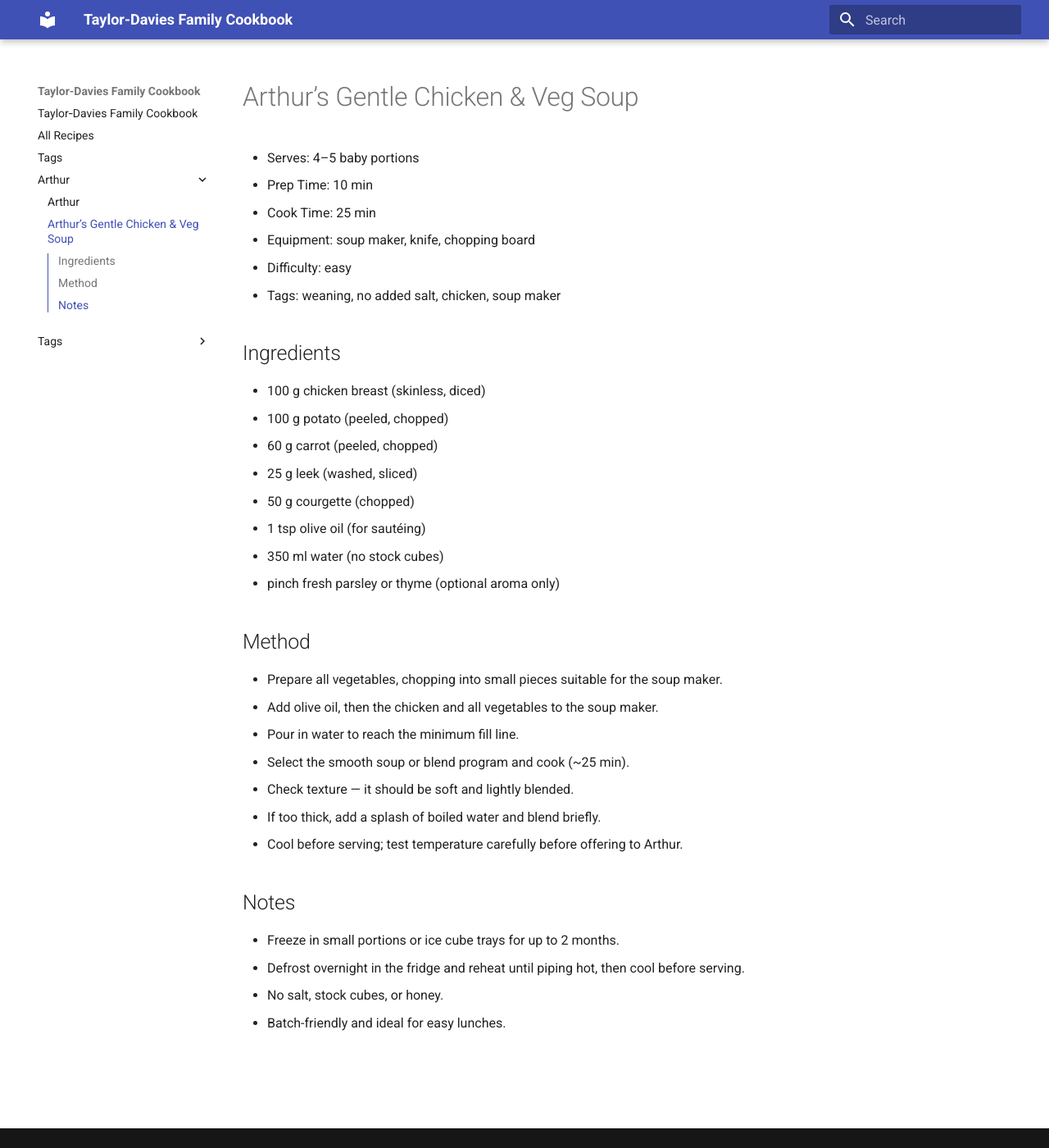
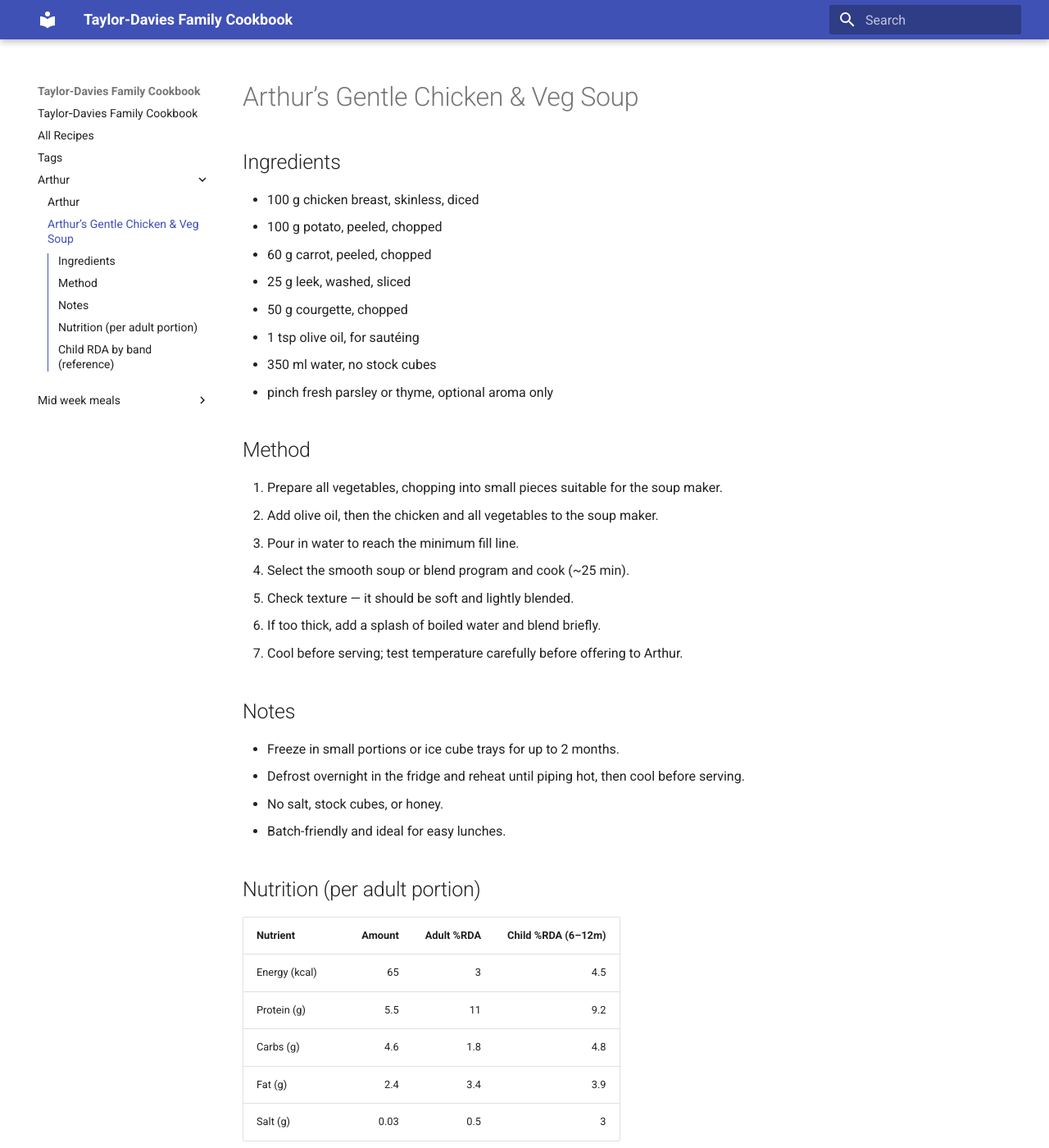
Before and after one commit to sjwdavies/cookbook, an MkDocs documentation site: the page built from recipes/arthur/arthur-gentle-chicken-veg-soup.md, in a window 1280 px wide and 1400 px high. Shown: the whole window at 82% size. Built offline with MkDocs 1.6.1 and Material for MkDocs 9.7.7, drawn with Linux system fonts in a browser that asks for light colours; some of the changed text lies outside the part shown.

Commit message:
chore: sync recipes + indexes

```diff
--- a/recipes/arthur/arthur-gentle-chicken-veg-soup.md
+++ b/recipes/arthur/arthur-gentle-chicken-veg-soup.md
@@ -1,53 +1,63 @@
 ---
 title: "Arthur’s Gentle Chicken & Veg Soup"
-slug: arthur-gentle-chicken-veg-soup
-serves: "4–5 baby portions"
-prep_time: "10 min"
-cook_time: "25 min"
-difficulty: "easy"
-equipment:
-  - soup maker
-  - knife
-  - chopping board
+slug: "arthur-gentle-chicken-veg-soup"
+categories:
+  - arthur
+  - weaning
+  - soups
 tags:
   - weaning
   - no added salt
   - chicken
   - soup maker
-categories:
-  - arthur
-  - weaning
-  - soups
+audience: Arthur (7–12 months, weaning)
+source: "/home/runner/work/cookbook/cookbook/data/recipes/arthur-gentle-chicken-veg-soup.json"
 ---
 
-- Serves: 4–5 baby portions
-- Prep Time: 10 min
-- Cook Time: 25 min
-- Equipment: soup maker, knife, chopping board
-- Difficulty: easy
-- Tags: weaning, no added salt, chicken, soup maker
+## Ingredients
 
-## Ingredients
-- 100 g chicken breast (skinless, diced)
-- 100 g potato (peeled, chopped)
-- 60 g carrot (peeled, chopped)
-- 25 g leek (washed, sliced)
-- 50 g courgette (chopped)
-- 1 tsp olive oil (for sautéing)
-- 350 ml water (no stock cubes)
-- pinch fresh parsley or thyme (optional aroma only)
+- 100 g chicken breast, skinless, diced
+- 100 g potato, peeled, chopped
+- 60 g carrot, peeled, chopped
+- 25 g leek, washed, sliced
+- 50 g courgette, chopped
+- 1 tsp olive oil, for sautéing
+- 350 ml water, no stock cubes
+- pinch fresh parsley or thyme, optional aroma only
 
 ## Method
-- Prepare all vegetables, chopping into small pieces suitable for the soup maker.
-- Add olive oil, then the chicken and all vegetables to the soup maker.
-- Pour in water to reach the minimum fill line.
-- Select the smooth soup or blend program and cook (~25 min).
-- Check texture — it should be soft and lightly blended.
-- If too thick, add a splash of boiled water and blend briefly.
-- Cool before serving; test temperature carefully before offering to Arthur.
+
+1. Prepare all vegetables, chopping into small pieces suitable for the soup maker.
+2. Add olive oil, then the chicken and all vegetables to the soup maker.
+3. Pour in water to reach the minimum fill line.
+4. Select the smooth soup or blend program and cook (~25 min).
+5. Check texture — it should be soft and lightly blended.
+6. If too thick, add a splash of boiled water and blend briefly.
+7. Cool before serving; test temperature carefully before offering to Arthur.
 
 ## Notes
+
 - Freeze in small portions or ice cube trays for up to 2 months.
 - Defrost overnight in the fridge and reheat until piping hot, then cool before serving.
 - No salt, stock cubes, or honey.
 - Batch-friendly and ideal for easy lunches.
+
+## Nutrition (per adult portion)
+
+| Nutrient | Amount | Adult %RDA | Child %RDA (6–12m) |
+|---|---:|---:|---:|
+| Energy (kcal) | 65 | 3 | 4.5 |
+| Protein (g) | 5.5 | 11 | 9.2 |
+| Carbs (g) | 4.6 | 1.8 | 4.8 |
+| Fat (g) | 2.4 | 3.4 | 3.9 |
+| Salt (g) | 0.03 | 0.5 | 3 |
+
+## Child RDA by band (reference)
+
+| Band | Energy % | Protein % | Carbs % | Fat % | Salt % |
+|---|---:|---:|---:|---:|---:|
+| 6–12m | 4.5 | 9.2 | 4.8 | 3.9 | 3 |
+| 1–3y | 2.8 | 7.9 | 3.5 | 3.2 | 1.5 |
+| 4–6y | 2 | 5.5 | 2.3 | 2.6 | 1 |
+| 7–10y | 1.7 | 3.9 | 1.8 | 2 | 0.6 |
+| 11–14y | 1.5 | 2.9 | 1.7 | 1.7 | 0.5 |
--- /dev/null
+++ b/recipes/mid-week-meals/index.md
@@ -0,0 +1,3 @@
+# Mid Week Meals
+
+- [Butter Chicken Mild](butter-chicken-mild.md)
```
Also changed, not shown: recipes/all.md (+3 -0 lines), recipes/index.md (+1 -0 lines), recipes/mid-week-meals/butter-chicken-mild.md (added, +47 -0 lines), recipes/tags.md (+0 -5 lines), recipes/tags/chicken.md (deleted, +0 -3 lines), recipes/tags/no added salt.md (deleted, +0 -3 lines), recipes/tags/soup maker.md (deleted, +0 -3 lines), recipes/tags/weaning.md (deleted, +0 -3 lines).
